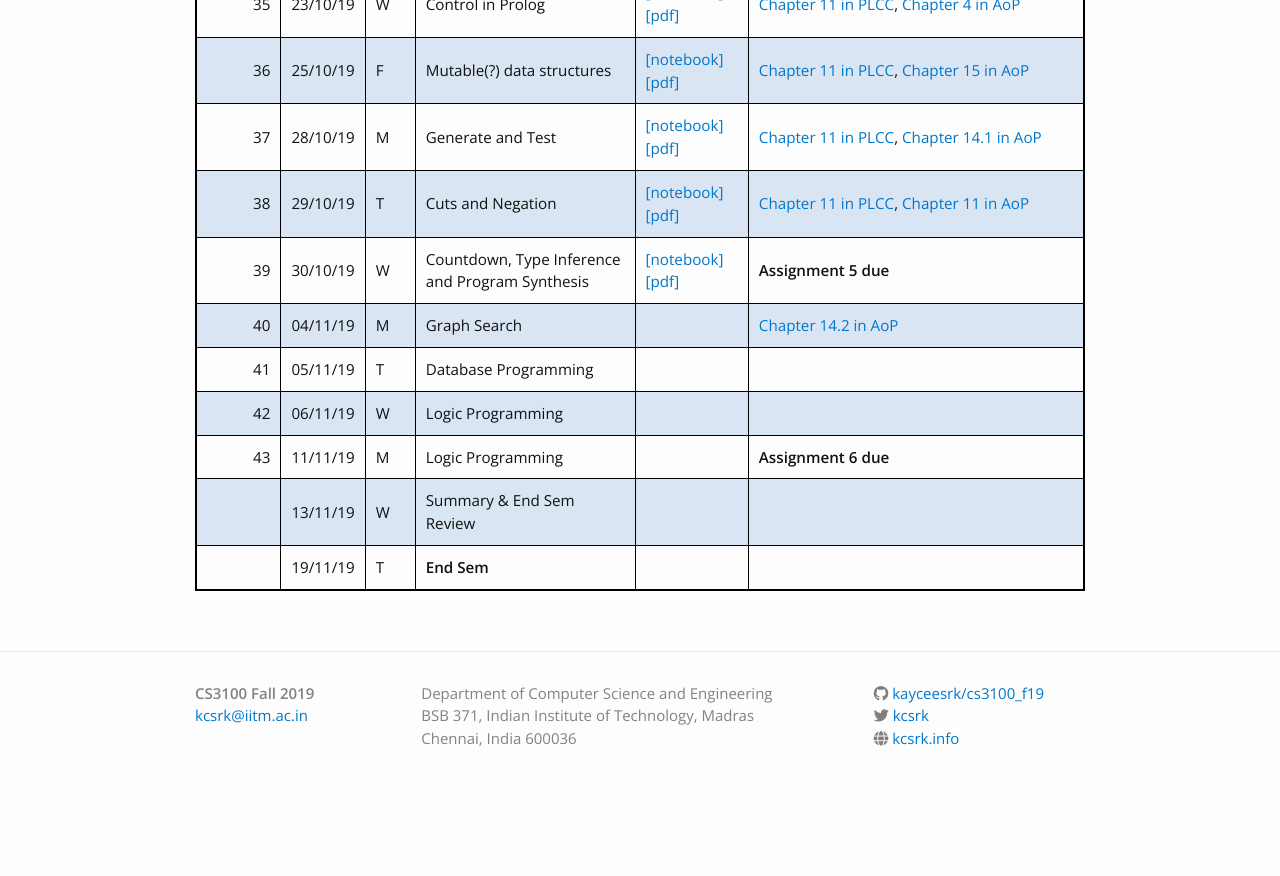
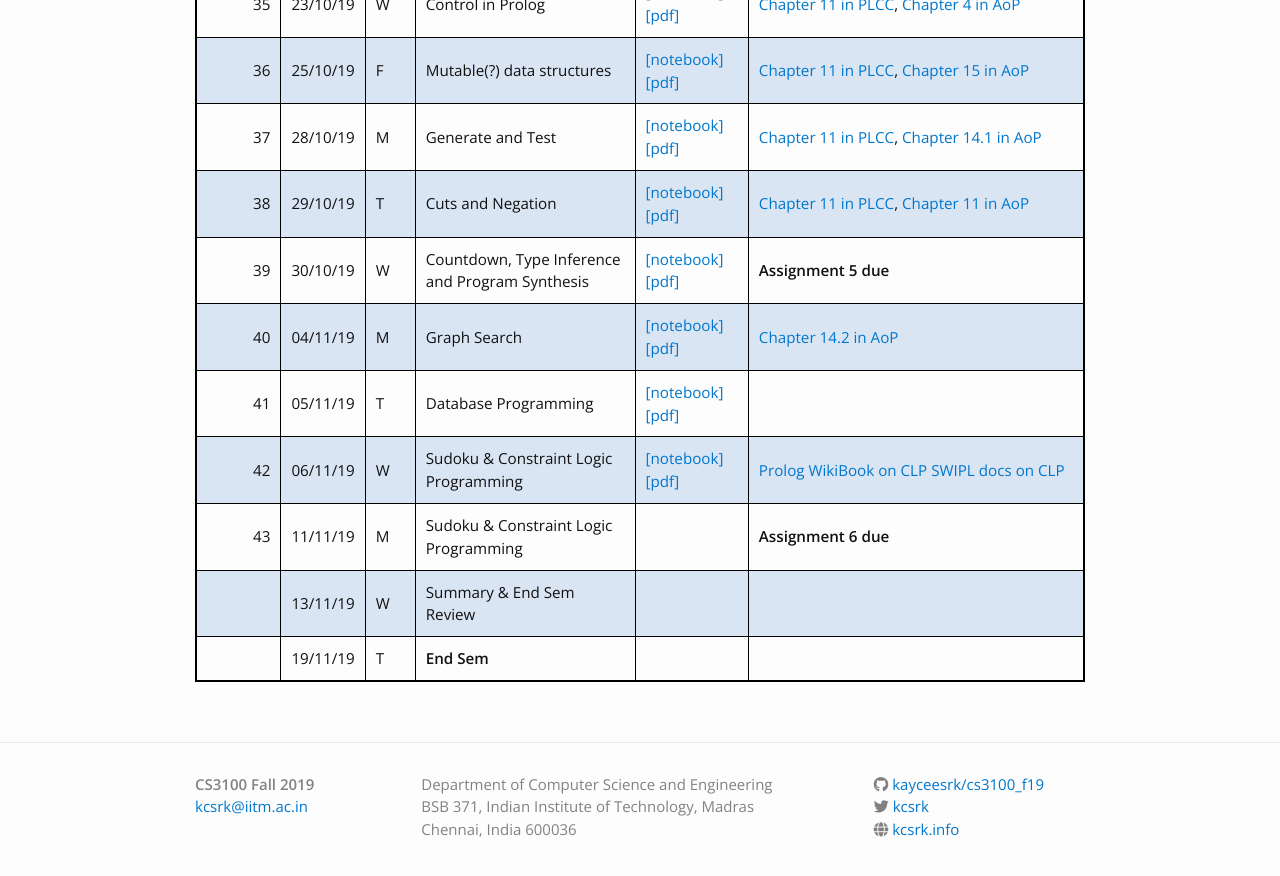
Before and after one commit to kayceesrk/cs3100_m20, a Jekyll site: the page built from schedule.md, in a window 1280 px wide and 900 px high, scrolled down 2886 px. Shown: the top 876 px of the window. Built offline with Jekyll 4.4.1, drawn with Linux system fonts in a browser that asks for light colours; nearby versions of some CDN libraries; before the commit the page ends 3695 px from its top, so only the background shows below that.

Commit message:
All the lectures

```diff
--- a/schedule.md
+++ b/schedule.md
@@ -56,9 +56,9 @@ interactive notebooks are accessed using docker container whose instructions are
 |37|28/10/19|M|Generate and Test| [\[notebook\]](https://github.com/kayceesrk/cs3100_f19/blob/gh-pages/lectures/lec23/lec23.ipynb) [\[pdf\]]({{site.baseurl}}/lectures/lec23/lec23.pdf) |[Chapter 11 in PLCC](https://www.amazon.in/Programming-Languages-Concepts-Constructs-2e/dp/8177584227), [Chapter 14.1 in AoP](https://mitpress.mit.edu/books/art-prolog-second-edition) |
 |38|29/10/19|T|Cuts and Negation| [\[notebook\]](https://github.com/kayceesrk/cs3100_f19/blob/gh-pages/lectures/lec24/lec24.ipynb) [\[pdf\]]({{site.baseurl}}/lectures/lec24/lec24.pdf)| [Chapter 11 in PLCC](https://www.amazon.in/Programming-Languages-Concepts-Constructs-2e/dp/8177584227), [Chapter 11 in AoP](https://mitpress.mit.edu/books/art-prolog-second-edition) |
 |39|30/10/19|W|Countdown, Type Inference and Program Synthesis| [\[notebook\]](https://github.com/kayceesrk/cs3100_f19/blob/gh-pages/lectures/lec25/lec25.ipynb) [\[pdf\]]({{site.baseurl}}/lectures/lec25/lec25.pdf) |**Assignment 5 due**|
-|40|04/11/19|M|Graph Search|| [Chapter 14.2 in AoP](https://mitpress.mit.edu/books/art-prolog-second-edition) |
-|41|05/11/19|T|Database Programming|| |
-|42|06/11/19|W|Logic Programming||  |
-|43|11/11/19|M|Logic Programming|  |**Assignment 6 due**|
+|40|04/11/19|M|Graph Search| [\[notebook\]](https://github.com/kayceesrk/cs3100_f19/blob/gh-pages/lectures/lec26/lec26.ipynb) [\[pdf\]]({{site.baseurl}}/lectures/lec26/lec26.pdf)| [Chapter 14.2 in AoP](https://mitpress.mit.edu/books/art-prolog-second-edition) |
+|41|05/11/19|T|Database Programming| [\[notebook\]](https://github.com/kayceesrk/cs3100_f19/blob/gh-pages/lectures/lec27/lec27.ipynb) [\[pdf\]]({{site.baseurl}}/lectures/lec27/lec27.pdf) | |
+|42|06/11/19|W|Sudoku & Constraint Logic Programming| [\[notebook\]](https://github.com/kayceesrk/cs3100_f19/blob/gh-pages/lectures/lec28/lec28.ipynb) [\[pdf\]]({{site.baseurl}}/lectures/lec28/lec28.pdf) | [Prolog WikiBook on CLP](https://en.wikibooks.org/wiki/Prolog/Constraint_Logic_Programming) [SWIPL docs on CLP](https://www.swi-prolog.org/pldoc/man?section=clp) |
+|43|11/11/19|M|Sudoku & Constraint Logic Programming||**Assignment 6 due**|
 ||13/11/19|W|Summary & End Sem Review|||
 ||19/11/19|T|**End Sem**|||
```
Also changed, not shown: 7 other files.
